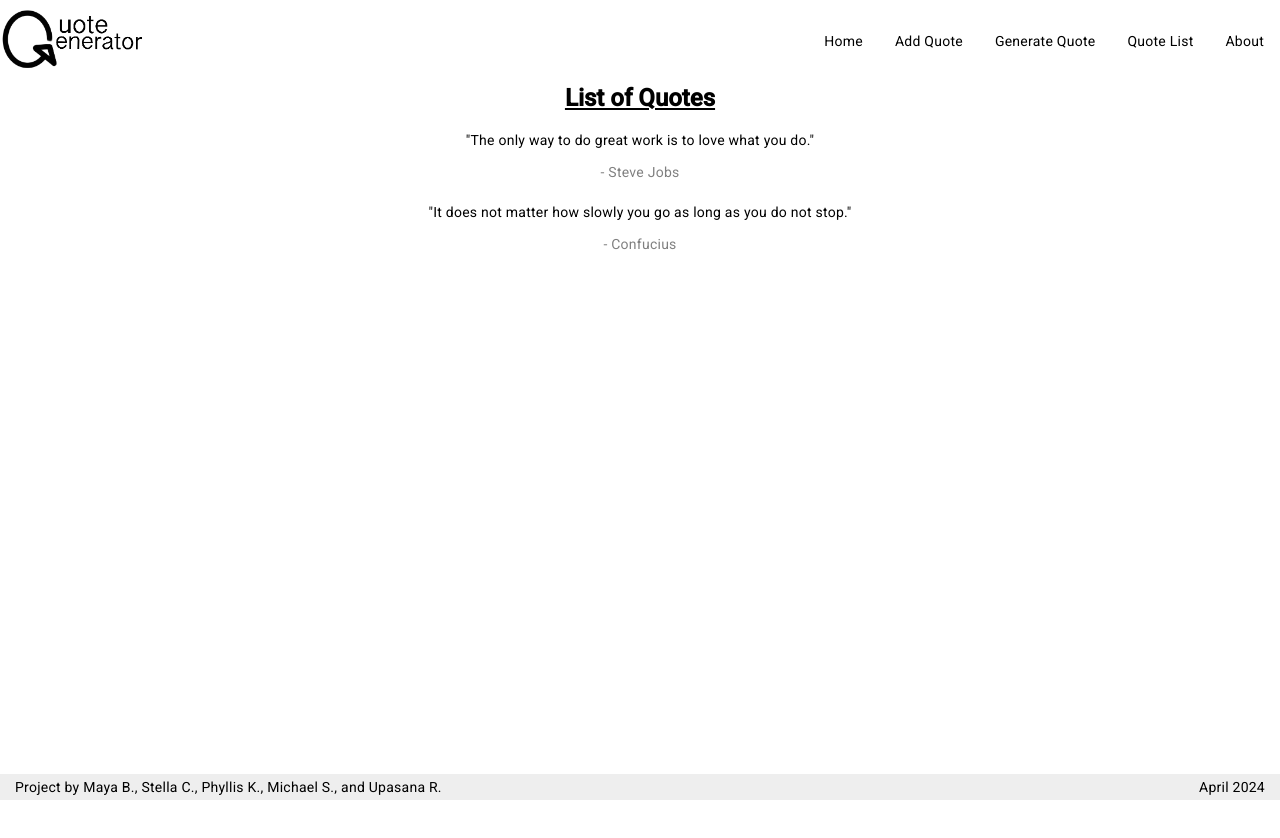
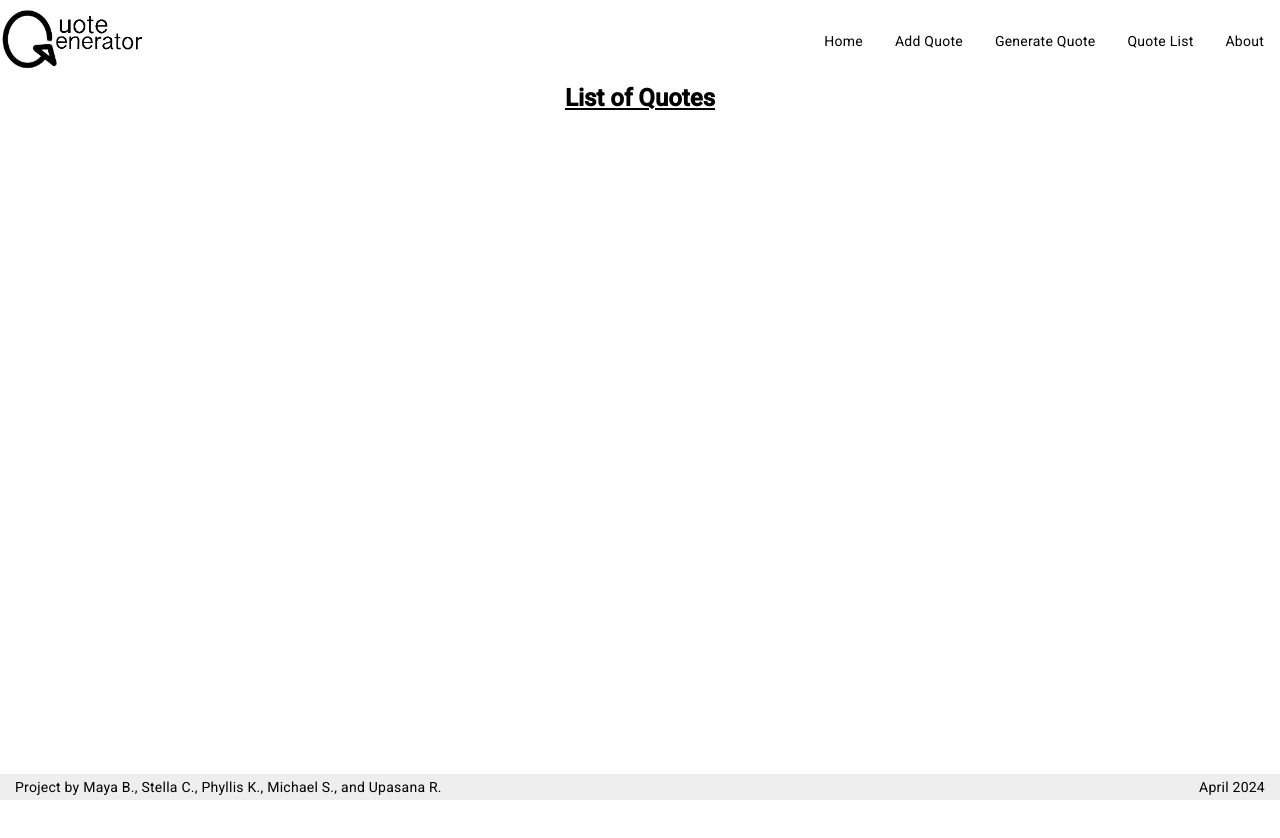
Before and after one commit to pkanGitHub/quote-generator, an Angular app in the folder quote-generator/: page /quote-list in a window 1280 px wide. Shown: the top 838 px of the page. Built offline with nearby package versions, Linux system fonts and the light colour scheme.

Commit message:
LETS GOOO

```diff
--- a/quote-generator/src/app/quote-list/quote-list.component.html
+++ b/quote-generator/src/app/quote-list/quote-list.component.html
@@ -4,13 +4,7 @@
 <ul class="quote-list">
   <h1>List of Quotes</h1>
 
-  <li class="quote-item">
-    <p class="quote-text">"The only way to do great work is to love what you do."</p>
-    <p class="quote-author">- Steve Jobs</p>
-  </li>
-  <li class="quote-item">
-    <p class="quote-text">"It does not matter how slowly you go as long as you do not stop."</p>
-    <p class="quote-author">- Confucius</p>
-  </li>
+  <h1>{{msg}}</h1>
+
   <!-- Add more quotes similarly -->
 </ul>
--- a/quote-generator/src/app/quote-list/quote-list.component.ts
+++ b/quote-generator/src/app/quote-list/quote-list.component.ts
@@ -1,10 +1,29 @@
 import { Component } from '@angular/core';
-
+import { inject } from '@angular/core';
+import { QuoteGetterServicee } from 'app/quote-getter.service';
 @Component({
   selector: 'app-quote-list',
   templateUrl: './quote-list.component.html',
   styleUrl: './quote-list.component.css'
 })
 export class QuoteListComponent {
+  private quoteGetter = inject(QuoteGetterServicee)
+  msg;
+  loadPosts(){
+    this.quoteGetter.getPosts().subscribe({
+      next: (posts : string) => {
+       console.log()
 
+       //const realposts = JSON.stringify(posts[0][0])
+       const Postquote =JSON.stringify(posts[0][0])
+       const turnback = JSON.parse(Postquote)
+
+
+        this.msg = turnback.quote + " Author:" + turnback.author + " Topic:" + turnback.topic
+
+
+      },
+     error: (error) => console.log('Error fetching posts', error)
+    })
+  }
 }
```
